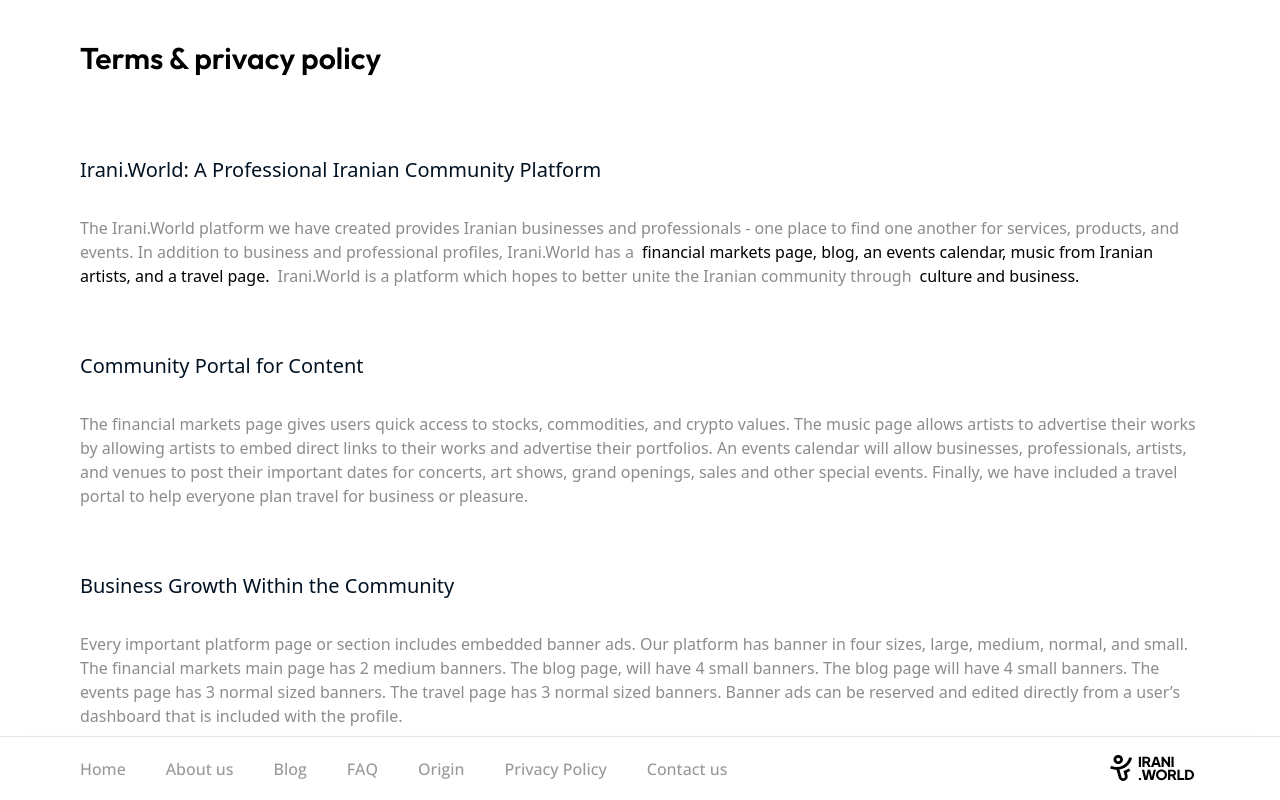
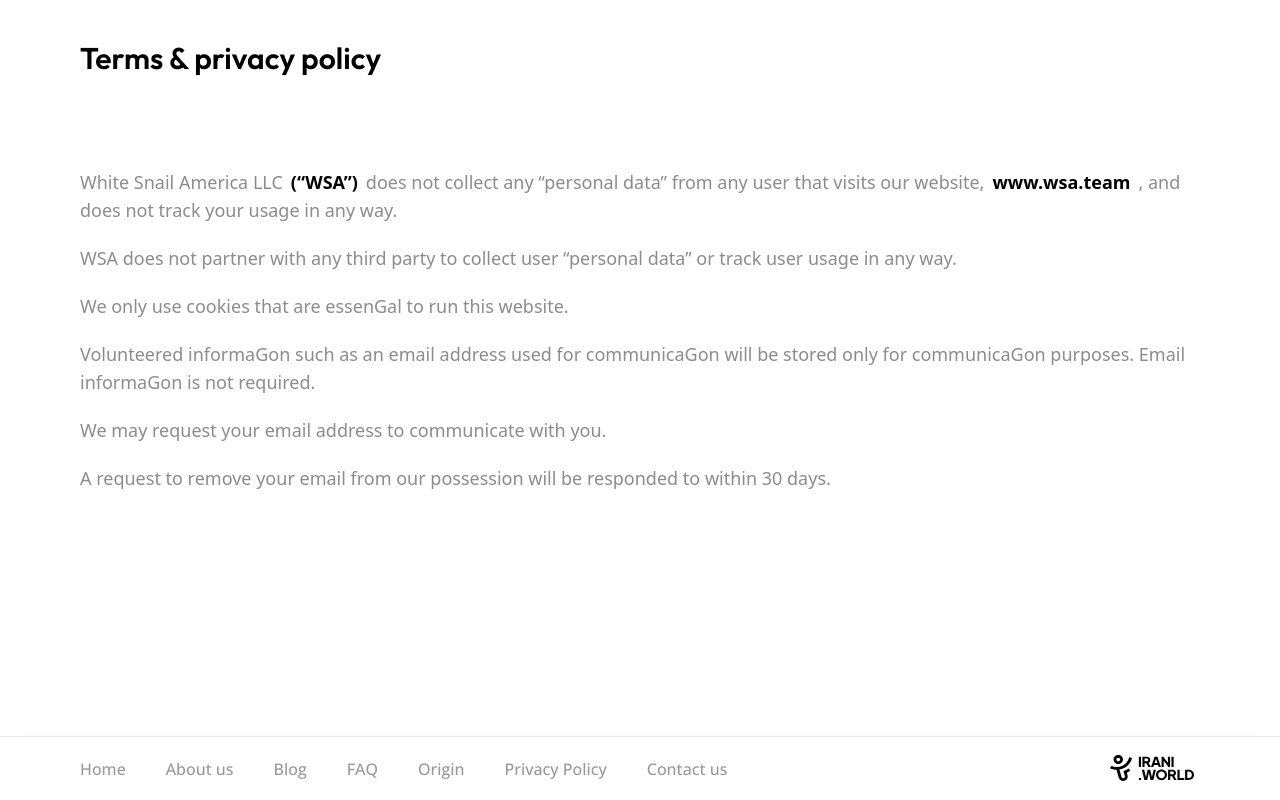
Before and after one commit to MiladDevarts/irani-world, a Next.js app: page /privacy-policy in a window 1280 px wide. Built offline with nearby package versions, Linux system fonts and the light colour scheme.

Commit message:
fix: update privacy policy

```diff
--- a/app/privacy-policy/page.tsx
+++ b/app/privacy-policy/page.tsx
@@ -2,9 +2,10 @@ import React from "react";
 
 import OverlayMenu from "@/components/Overlay";
 import { Metadata } from "next";
+import Link from "next/link";
 
 export const metadata: Metadata = {
-  title: "Irani World | Terms",
+  title: "Irani World | Privacy Policy",
   description: "",
 };
 
@@ -17,84 +18,34 @@ const page = () => {
           <h1 className="text-black text-3xl font-semibold font-outfit mb-20 lg:mt-0 mt-28">
             Terms & privacy policy
           </h1>
-          <h4 className="text-blue text-xl">
-            Irani.World: A Professional Iranian Community Platform
-          </h4>
-          <p className="text-white-shade-11 mt-8 mb-16">
-            The Irani.World platform we have created provides Iranian businesses
-            and professionals - one place to find one another for services,
-            products, and events. In addition to business and professional
-            profiles, Irani.World has a
-            <span className="px-2 text-black font-medium">
-              financial markets page, blog, an events calendar, music from
-              Iranian artists, and a travel page.
-            </span>
-            Irani.World is a platform which hopes to better unite the Iranian
-            community through
-            <span className="px-2 text-black font-medium">
-              culture and business.
-            </span>
+          <p className="text-white-shade-11 mt-3 mb-2 text-lg">
+            White Snail America LLC
+            <span className="text-black mx-2 font-semibold">(“WSA”)</span>
+             does not collect any “personal data”
+            from any user that visits our website,
+            <Link href={"https://wsa.team"} className="text-black mx-2 font-semibold" target="_blank">
+            www.wsa.team
+            </Link>, and does not
+            track your usage in any way.
           </p>
-          <h4 className="text-blue text-xl">Community Portal for Content</h4>
-          <p className="text-white-shade-11 mt-8 mb-16">
-            The financial markets page gives users quick access to stocks,
-            commodities, and crypto values. The music page allows artists to
-            advertise their works by allowing artists to embed direct links to
-            their works and advertise their portfolios. An events calendar will
-            allow businesses, professionals, artists, and venues to post their
-            important dates for concerts, art shows, grand openings, sales and
-            other special events. Finally, we have included a travel portal to
-            help everyone plan travel for business or pleasure.
+          <p className="text-white-shade-11 mt-3 mb-2 text-lg">
+            WSA does not partner with any third party to collect user “personal
+            data” or track user usage in any way.
           </p>
-          <h4 className="text-blue text-xl">
-            Business Growth Within the Community
-          </h4>
-          <p className="text-white-shade-11 mt-8 mb-16">
-            Every important platform page or section includes embedded banner
-            ads. Our platform has banner in four sizes, large, medium, normal,
-            and small. The financial markets main page has 2 medium banners. The
-            blog page, will have 4 small banners. The blog page will have 4
-            small banners. The events page has 3 normal sized banners. The
-            travel page has 3 normal sized banners. Banner ads can be reserved
-            and edited directly from a user’s dashboard that is included with
-            the profile.
+          <p className="text-white-shade-11 mt-3 mb-2 text-lg">
+            We only use cookies that are essenGal to run this website.
           </p>
-          <h4 className="text-blue text-xl">
-            Professional and Business Profiles and Dashboards
-          </h4>
-          <p className="text-white-shade-11 mt-8 mb-16">
-            To list your professional, business, or artist profile on the .World
-            platform, users have the option of four free user plans and four
-            paid user plans. The plans are Professional, Artists & Events,
-            Business Platinum, and Business Ultra. The paid plans are feature
-            filled, highly customizable, and offer discounts for platform ads.
-            Paid plan features might consist of menus for restaurants, property
-            listings for realtors, and product pages for shops. In addition,
-            paid plans receive priority in user search results. The four free
-            plans have basic features to get you started with limited profile
-            customization ability. Dashboards are provided for all users which
-            will allow them to edit their profiles and purchase advertising.
+          <p className="text-white-shade-11 mt-3 mb-2 text-lg">
+            Volunteered informaGon such as an email address used for
+            communicaGon will be stored only for communicaGon purposes. Email
+            informaGon is not required.
           </p>
-          <h4 className="text-blue text-xl">Business Portal</h4>
-          <p className="text-white-shade-11 mt-8 mb-16">
-            Users can purchase a plan online with payment going directly to a
-            United States financial institution. Nonprofits may request a
-            temporary free plan with the full features of a paid plan if the
-            request is made and reviewed by our team.
+          <p className="text-white-shade-11 mt-3 mb-2 text-lg">
+            We may request your email address to communicate with you.
           </p>
-          <h4 className="text-blue text-xl">Special Services</h4>
-          <p className="text-white-shade-11 mt-8 mb-16">
-            Users who choose to, may request a Blue Checkmark to verify their
-            identity. Requests for Blue Checkmarks must be reviewed and approved
-            by our team. Additional services and features may shall be added to
-            our platform over time.
-          </p>
-          <h4 className="text-blue text-xl">Contact Us</h4>
-          <p className="text-white-shade-11 mt-8 mb-16">
-            For more information about the Irani.World platform, people can
-            contact us globally. We have a remote office in New York, developers
-            in Los Angeles, management and development in Stockholm, Sweden, and
-            development and 24 hour customer support in Dubai, UAE.
+          <p className="text-white-shade-11 mt-3 mb-2 text-lg">
+            A request to remove your email from our possession will be responded
+            to within 30 days.
           </p>
         </div>
       </main>
```
